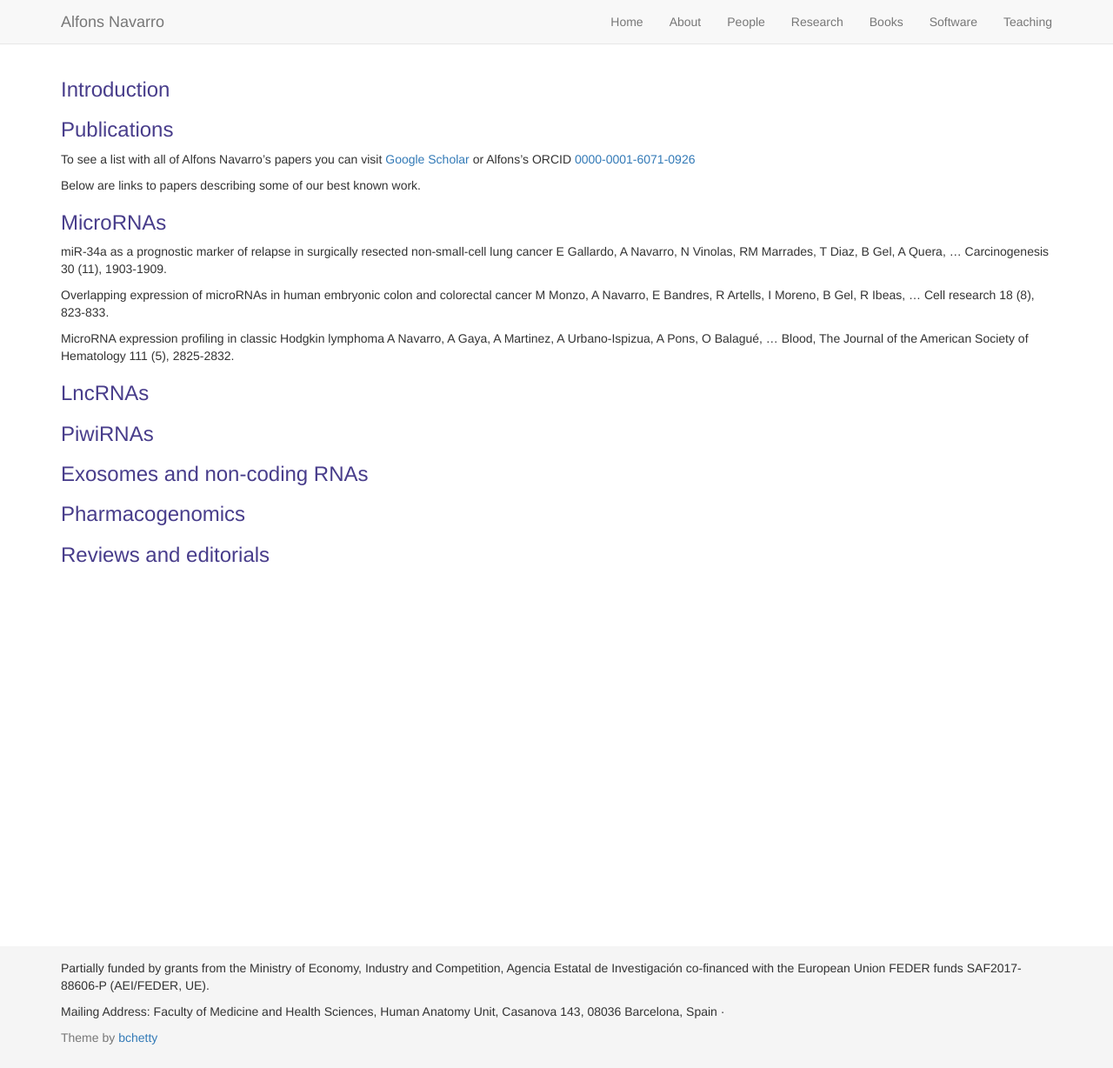
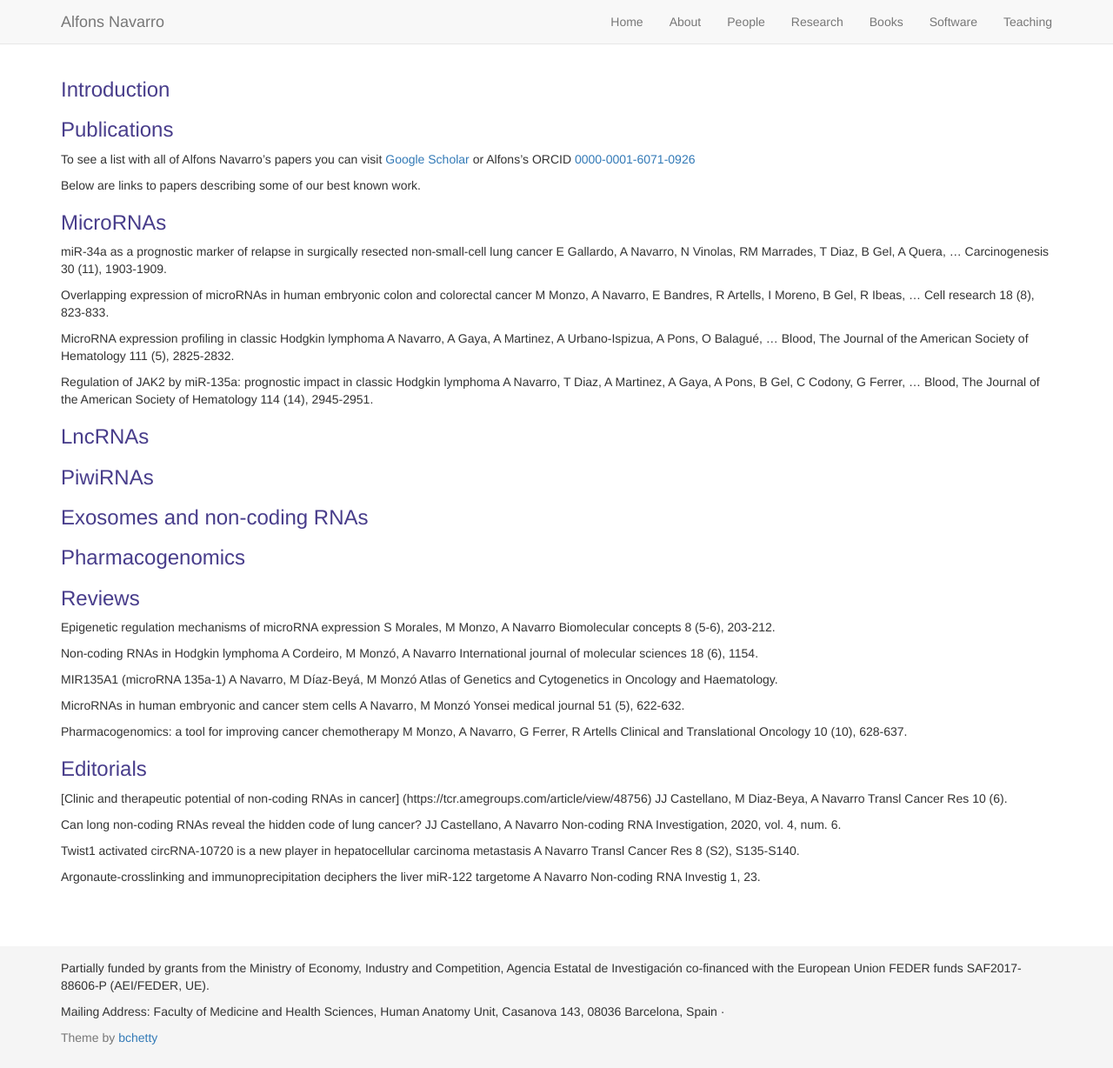
Before and after one commit to AlfonsNavarro/AlfonsNavarro.github.io, a Jekyll site: the page built from pages/research.md, in a window 1280 px wide and 1228 px high. Shown: the whole window at 87% size. Built offline with Jekyll 4.4.1, drawn with Linux system fonts in a browser that asks for light colours; nearby versions of some CDN libraries.

Commit message:
Second version 1.7

```diff
--- a/pages/research.md
+++ b/pages/research.md
@@ -30,7 +30,9 @@ MicroRNA expression profiling in classic Hodgkin lymphoma
 A Navarro, A Gaya, A Martinez, A Urbano-Ispizua, A Pons, O Balagué, ...
 Blood, The Journal of the American Society of Hematology 111 (5), 2825-2832.
 
-
+Regulation of JAK2 by miR-135a: prognostic impact in classic Hodgkin lymphoma
+A Navarro, T Diaz, A Martinez, A Gaya, A Pons, B Gel, C Codony, G Ferrer, ...
+Blood, The Journal of the American Society of Hematology 114 (14), 2945-2951.
 
 ### LncRNAs
 
@@ -46,4 +48,43 @@ Blood, The Journal of the American Society of Hematology 111 (5), 2825-2832.
 ### Pharmacogenomics
 
 
-### Reviews and editorials
+### Reviews
+
+Epigenetic regulation mechanisms of microRNA expression
+S Morales, M Monzo, A Navarro
+Biomolecular concepts 8 (5-6), 203-212.
+
+Non-coding RNAs in Hodgkin lymphoma
+A Cordeiro, M Monzó, A Navarro
+International journal of molecular sciences 18 (6), 1154.
+
+MIR135A1 (microRNA 135a-1)
+A Navarro, M Díaz-Beyá, M Monzó
+Atlas of Genetics and Cytogenetics in Oncology and Haematology.
+
+MicroRNAs in human embryonic and cancer stem cells
+A Navarro, M Monzó
+Yonsei medical journal 51 (5), 622-632.
+
+Pharmacogenomics: a tool for improving cancer chemotherapy
+M Monzo, A Navarro, G Ferrer, R Artells
+Clinical and Translational Oncology 10 (10), 628-637.
+
+### Editorials
+
+[Clinic and therapeutic potential of non-coding RNAs in cancer] (https://tcr.amegroups.com/article/view/48756)
+JJ Castellano, M Diaz-Beya, A Navarro
+Transl Cancer Res 10 (6).
+
+
+Can long non-coding RNAs reveal the hidden code of lung cancer?
+JJ Castellano, A Navarro
+Non-coding RNA Investigation, 2020, vol. 4, num. 6.
+
+Twist1 activated circRNA-10720 is a new player in hepatocellular carcinoma metastasis
+A Navarro
+Transl Cancer Res 8 (S2), S135-S140.
+
+Argonaute-crosslinking and immunoprecipitation deciphers the liver miR-122 targetome
+A Navarro
+Non-coding RNA Investig 1, 23.
```
